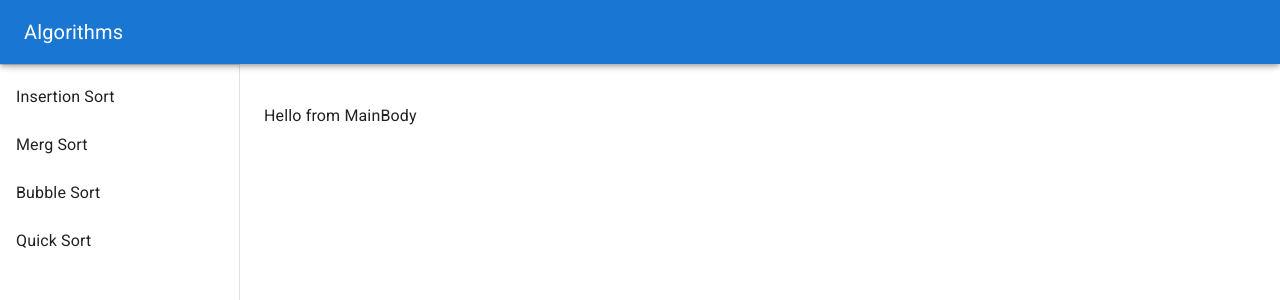
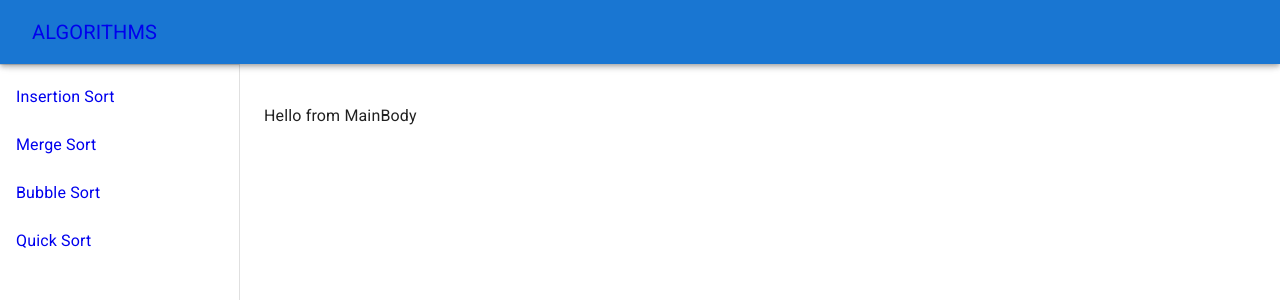
Before and after one commit to Treahall/Algorithms, a React (Create React App) app in the folder algorithms-webpage/: page / in a window 1280 px wide. Shown: the top 300 px of the page. Built offline with nearby package versions, Linux system fonts and the light colour scheme.

Commit message:
Added browser routes to buttons and indication for which is active

```diff
--- a/algorithms-webpage/src/components/drawer.component.js
+++ b/algorithms-webpage/src/components/drawer.component.js
@@ -1,8 +1,10 @@
 import * as React from 'react';
 import { IconButton, Drawer, Divider, AppBar, Box, CssBaseline,
-    List, ListItemButton, ListItemIcon, ListItemText, Toolbar, Typography
+    List, ListItemButton, ListItemIcon, ListItemText, Toolbar, Typography, Button
     } from '@mui/material';
 import MenuIcon from '@mui/icons-material/Menu';
+import { Link } from "react-router-dom";
+import {BrowserRouter as Router, Route} from "react-router-dom"
 
 const drawerWidth = 240;
 
@@ -14,22 +16,51 @@ function ResponsiveDrawer(props) {
         setMobileOpen(!mobileOpen);
     };
 
-    const handleRouting = (algName) => {
+    const [selectedIndex, setSelectedIndex] = React.useState(-1);
 
-    }
+    const handleListItemClick = (event, index) => {
+      setSelectedIndex(index);
+    };
 
     const drawer = (
         <div>
+            <Router>
                 <Toolbar/>
                 <Divider />
                 <List>
-                {['Insertion Sort', 'Merg Sort', 'Bubble Sort', 'Quick Sort'].map((text, index) => (
-                <ListItemButton onClick={() => handleRouting(text)} key={text}>
-                    <ListItemText primary={text} />
+                    <ListItemButton selected={selectedIndex === 0}
+                        onClick={(event) => handleListItemClick(event, 0)}
+                    >
+                        <Link to="/insertion_sort" style={{ textDecoration: 'none' }}>
+                        <ListItemText primary="Insertion Sort"/>
+                        </Link>
+                    </ListItemButton>
 
+                    <ListItemButton selected={selectedIndex === 1}
+                        onClick={(event) => handleListItemClick(event, 1)}
+                    >
+                        <Link to="/merge_sort" style={{ textDecoration: 'none' }}>
+                            <ListItemText primary="Merge Sort"/>
+                        </Link>
                     </ListItemButton>
-                ))}
+
+                    <ListItemButton selected={selectedIndex === 2}
+                        onClick={(event) => handleListItemClick(event, 2)}
+                    >
+                        <Link to="/bubble_sort" style={{ textDecoration: 'none' }}>
+                            <ListItemText primary="Bubble Sort"/>
+                        </Link>
+                    </ListItemButton>
+
+                    <ListItemButton selected={selectedIndex === 3}
+                        onClick={(event) => handleListItemClick(event, 3)}
+                    >
+                        <Link to="/quick_sort" style={{ textDecoration: 'none' }}>
+                            <ListItemText primary="Quick Sort"/>
+                        </Link>
+                    </ListItemButton>
                 </List>
+            </Router>
         </div>
     );
 
@@ -55,9 +86,16 @@ function ResponsiveDrawer(props) {
                     >
                         <MenuIcon />
                     </IconButton>
-                    <Typography variant="h6" noWrap component="div">
+                    <Router>
+                        <Button component="Typography" color="inherit" onClick={(event) => handleListItemClick(event, -1)}>
+                            <Link to="/" style={{ textDecoration: 'none' }}>
+                                <Typography component="div" variant="h6" noWrap >
                                     Algorithms
                                 </Typography>
+                            </Link>
+
+                        </Button>
+                    </Router>
                 </Toolbar>
             </AppBar>
             <Box
```
Lines whose indentation alone changed are shown as unchanged.
